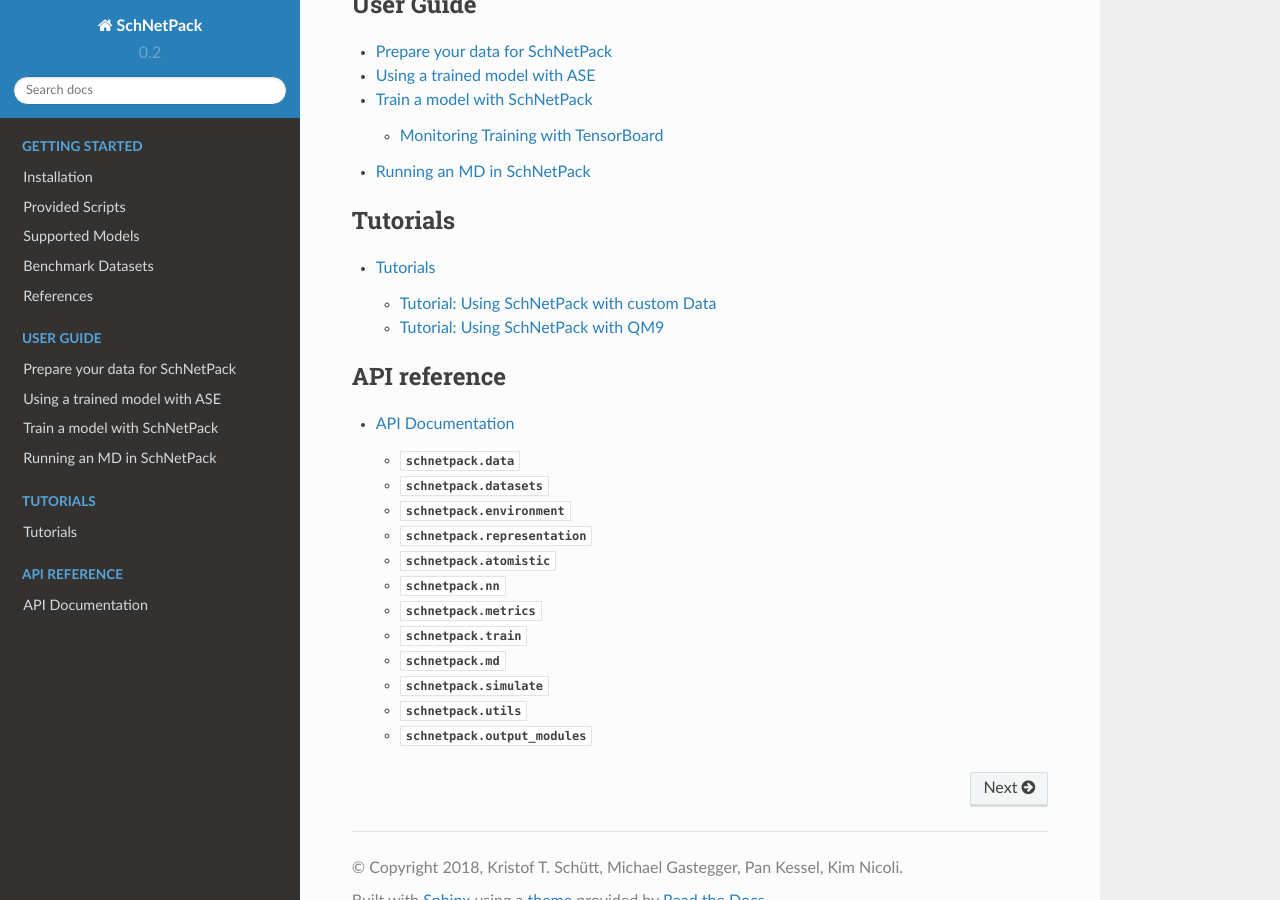
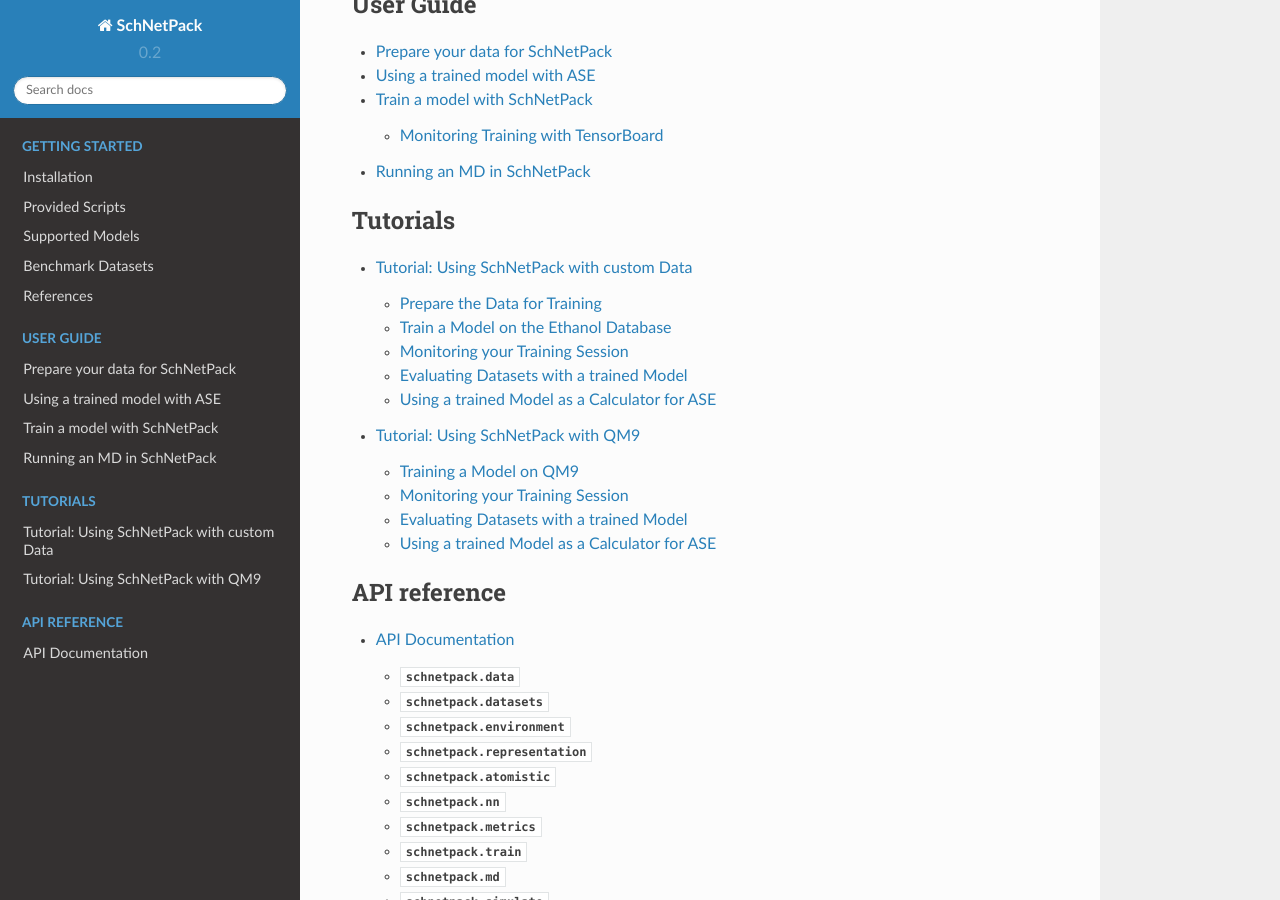
Before and after one commit to atomistic-machine-learning/schnetpack, a Sphinx documentation site: the page built from docs/index.rst, in a window 1280 px wide and 900 px high, scrolled down 565 px. Built offline with Sphinx 7.4.7 and the Read the Docs theme 2.0.0, drawn with Linux system fonts in a browser that asks for light colours.

Commit message:
remove tutorials index page

```diff
--- a/docs/index.rst
+++ b/docs/index.rst
@@ -37,7 +37,8 @@
    :caption: Tutorials
    :maxdepth: 2
 
-   tutorials/index
+   tutorials/tutorial_ethanol
+   tutorials/tutorial_qm9
 
 
 .. toctree::
--- a/docs/tutorials/index.rst
+++ /dev/null
@@ -1,9 +0,0 @@
-Tutorials
-=========
-
-
-.. toctree::
-   :maxdepth: 1
-
-   tutorial_ethanol
-   tutorial_qm9
--- a/docs/tutorials/tutorial_ethanol.rst
+++ b/docs/tutorials/tutorial_ethanol.rst
@@ -73,7 +73,7 @@
 
     dataset = spk.AtomsData("data/ethanol.db", required_properties=properties)
 
-in the next step, the dataset is spli into train, validation and test sets. The
+in the next step, the dataset is split into train, validation and test sets. The
 corresponding indices are stored in split.npz file::
 
     train, val, test = spk.train_test_split(
```
